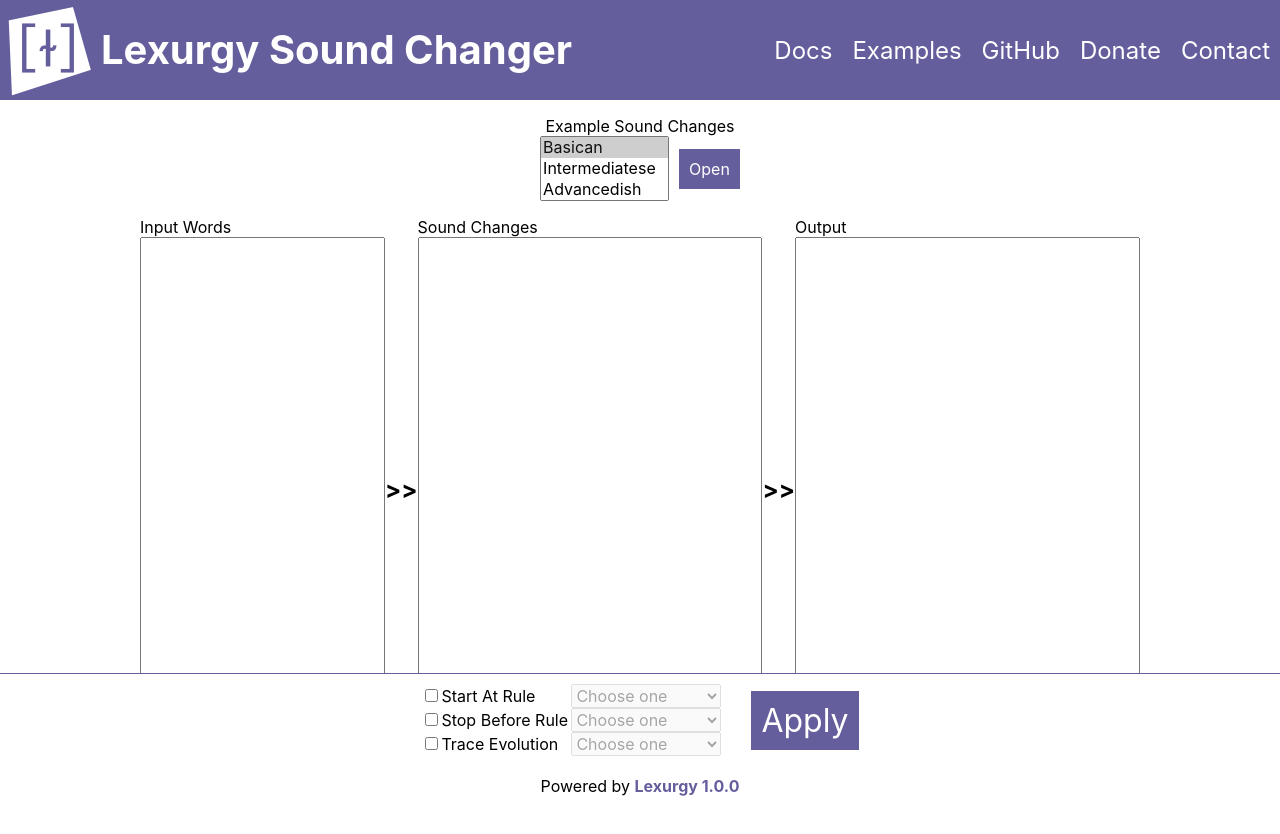
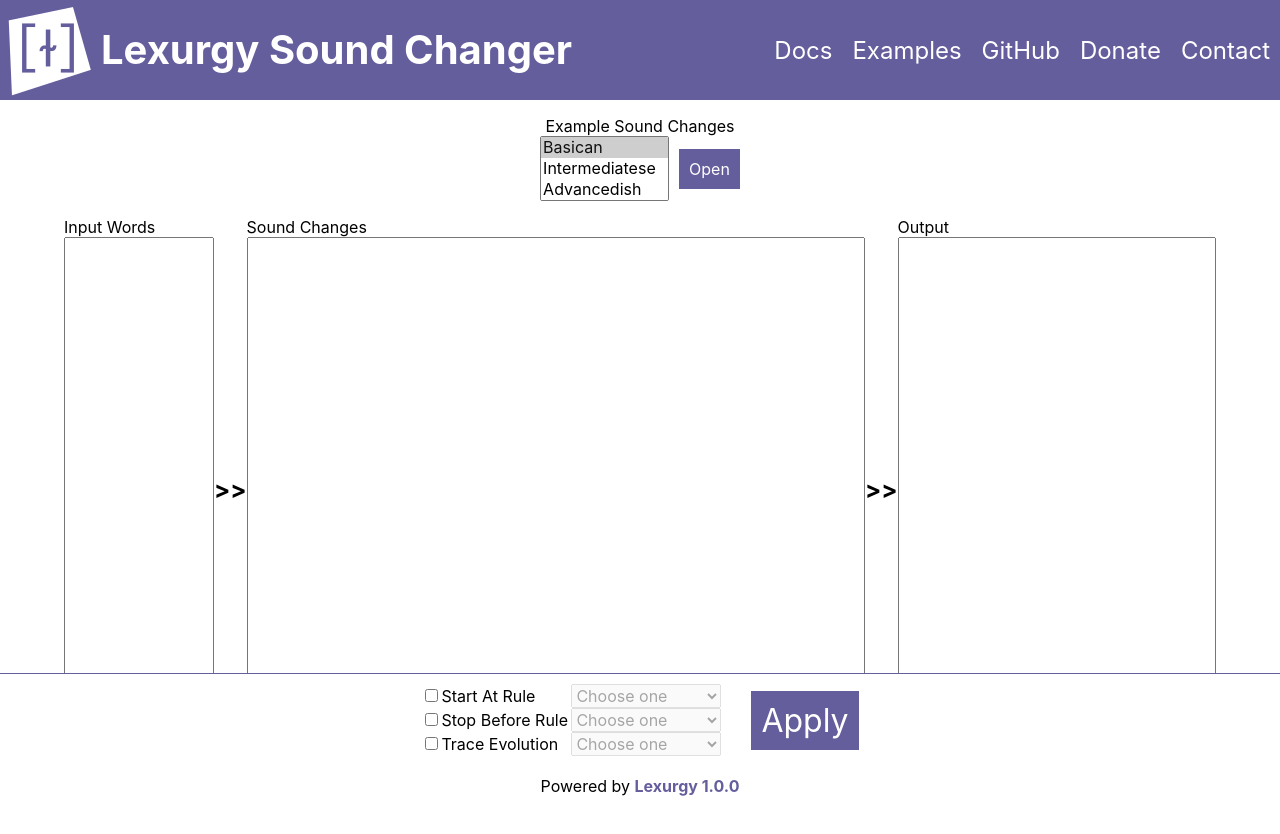
Before and after one commit to def-gthill/lexurgy-web, a Next.js app: page /examples/sc in a window 1280 px wide. Shown: the top 834 px of the page. Built offline with nearby package versions, Linux system fonts and the light colour scheme.

Commit message:
Adjust SC editor sizes

```diff
--- a/styles/SC.module.css
+++ b/styles/SC.module.css
@@ -11,7 +11,7 @@
   display: flex;
   flex-direction: row;
   align-items: stretch;
-  max-width: 1000px;
+  max-width: 1250px;
   margin-top: 1rem;
 }
 
@@ -27,11 +27,11 @@
 }
 
 .inputContainer {
-  flex: 1 0 100px;
+  flex: 0 0 150px;
 }
 
 .changesContainer {
-  flex: 1 0 200px;
+  flex: 1 1 500px;
 }
 
 .outputContainer {
```
